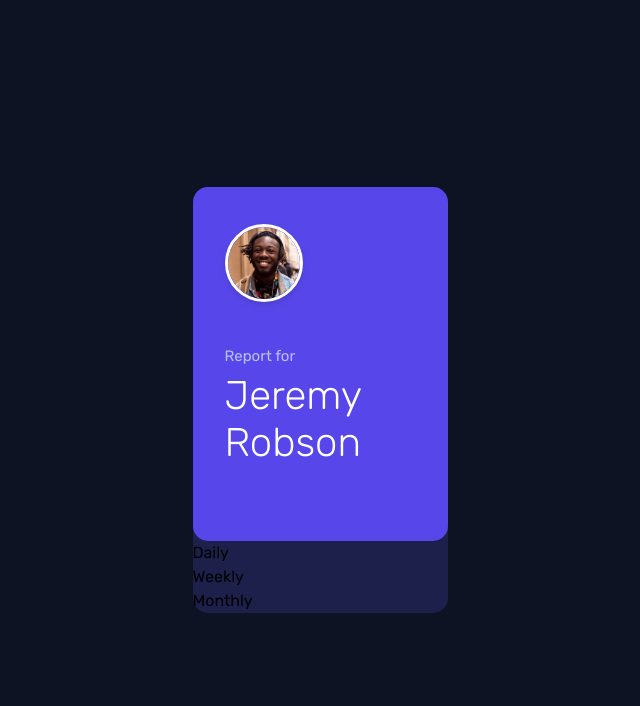
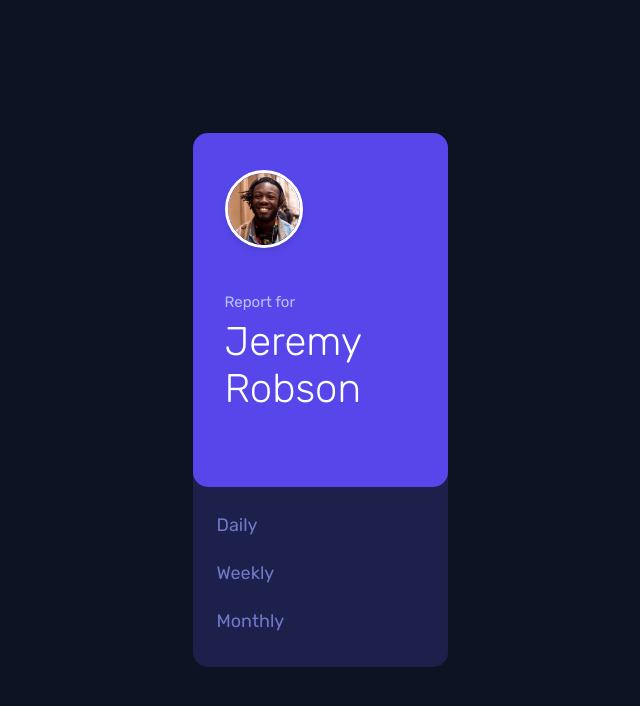
Before and after one commit to Temi-pinheiro/time-tracking-dashboard, a React (Vite) app: page / in a window 1280 px wide. Shown: the top 706 px of the page, without its empty margins (320-960 px from the left). Built offline with nearby package versions, Linux system fonts and the light colour scheme.

Commit message:
aside done

```diff
--- a/src/App.jsx
+++ b/src/App.jsx
@@ -24,10 +24,15 @@ function App() {
               </h1>
             </div>
           </div>
-          <ul>
+          <ul className='p-6 md:pl-6 md:pb-8 md:pt-6 text-[#7078C9] text-lg gap-y-5 flex justify-between md:flex-col'>
             {timeFrames.map((frame, index) => (
               <li key={index}>
-                <button onClick={() => setActivePane(frame)}>{frame}</button>
+                <button
+                  className='transition duration-300 ease-in-out hover:text-white'
+                  onClick={() => setActivePane(frame)}
+                >
+                  {frame}
+                </button>
               </li>
             ))}
           </ul>
```
